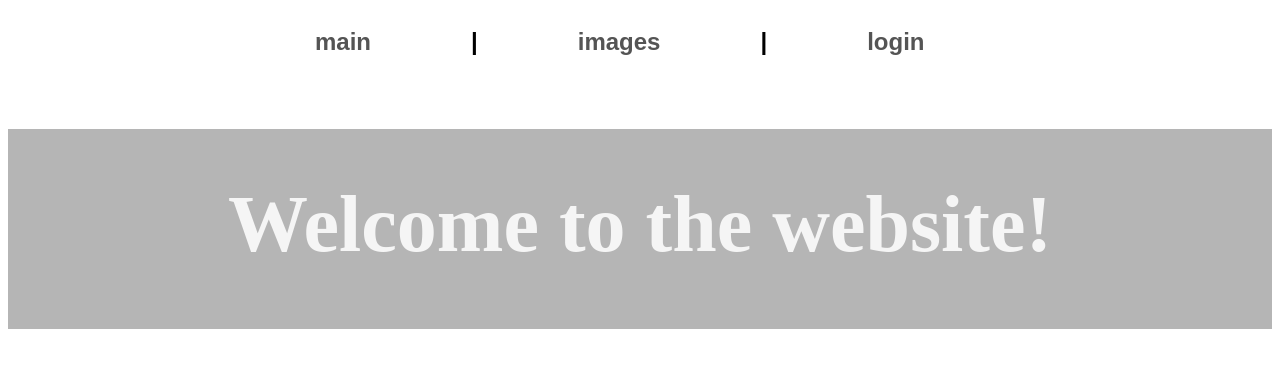
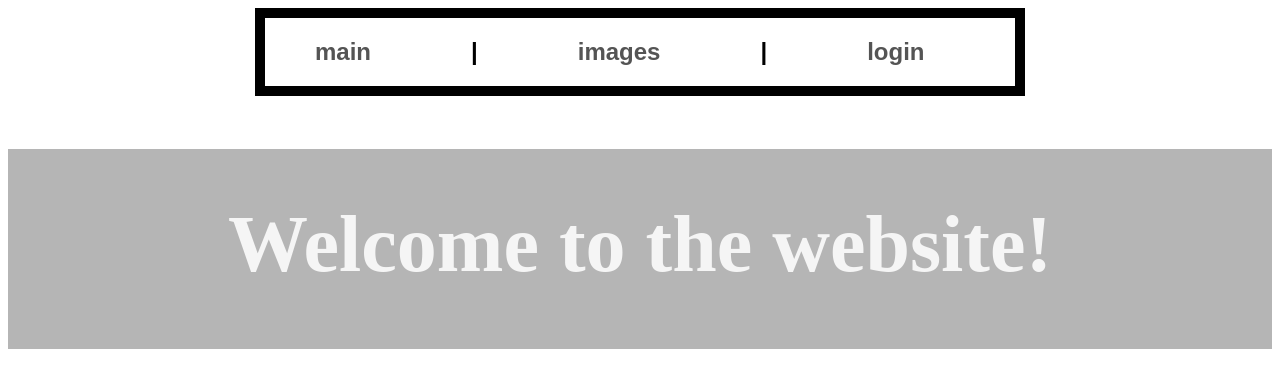
Before and after one commit to guide2157/ImageWebsite, a Django app: page / in a window 1280 px wide. Shown: the top 388 px of the page. Run offline with Django 3.2, Linux system fonts and the light colour scheme.

```diff
--- a/ImageWebsite/settings.py
+++ b/ImageWebsite/settings.py
@@ -49,6 +49,7 @@ MIDDLEWARE = [
     'django.contrib.messages.middleware.MessageMiddleware',
     'django.middleware.clickjacking.XFrameOptionsMiddleware',
 ]
+
 
 ROOT_URLCONF = 'ImageWebsite.urls'
 
--- a/image_hover/static/css/base.css
+++ b/image_hover/static/css/base.css
@@ -5,8 +5,9 @@ a {
 
 .toolBar {
     position: relative;
-    margin: 0px auto;
+    margin: 0 auto;
     width: 750px;
+    border: black 10px solid;
     min-height: 50px;
     display: flex;
     flex-direction: row;
--- a/image_hover/static/css/imageHover.css
+++ b/image_hover/static/css/imageHover.css
@@ -26,8 +26,8 @@ body {
     width: 250px;
     height: 250px;
     margin: 10px;
-    box-sizing: border-box;
-    display: inline-block;
+
+
 }
 
 .container .box .imgBox {
```
